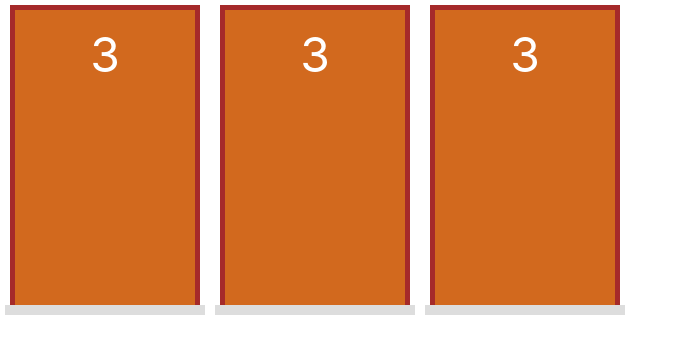
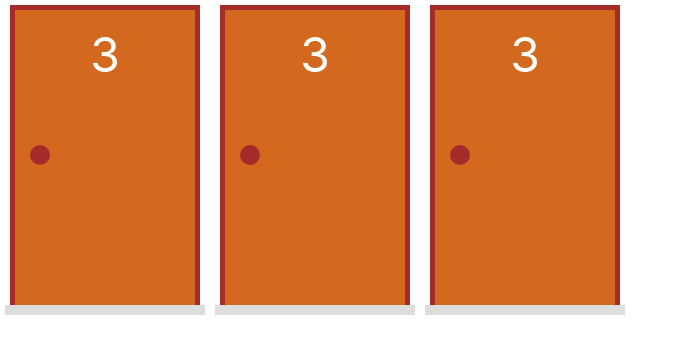
Before and after one commit to jordanobaluz/portas, a Next.js app: page / in a window 1280 px wide. Shown: the top 354 px of the page, without its empty margins (0-683 px from the left). Built offline with nearby package versions, Linux system fonts and the light colour scheme.

Commit message:
criado div maçaneta e definido posicionado relativo a altura da porta

```diff
--- a/components/Porta.jsx
+++ b/components/Porta.jsx
@@ -6,6 +6,7 @@
             <div className={styles.estrutura}>
                 <div className={styles.porta}>
                     <div className={styles.numero}>3</div>
+                    <div className={styles.macaneta}></div>
                 </div>
             </div>
             <div className={styles.chao}></div>
--- a/styles/Porta.module.css
+++ b/styles/Porta.module.css
@@ -1,4 +1,5 @@
 .area {
+    position: relative;
     display: flex;
     flex-direction: column;
     align-items: center;
@@ -32,6 +33,17 @@
     color: #fff;
 }
 
+.macaneta {
+    position: absolute;
+    /* está relativo a classe porta por isso o align foi para esquerda */
+    align-self: flex-start;
+    height: 20px;
+    width: 20px;
+    top: calc(0.45 * var(--area-porta-altura));
+    border-radius: 10px;
+    background-color: brown;
+}
+
 .chao {
     height: 10px;
     width: 100%;
```
